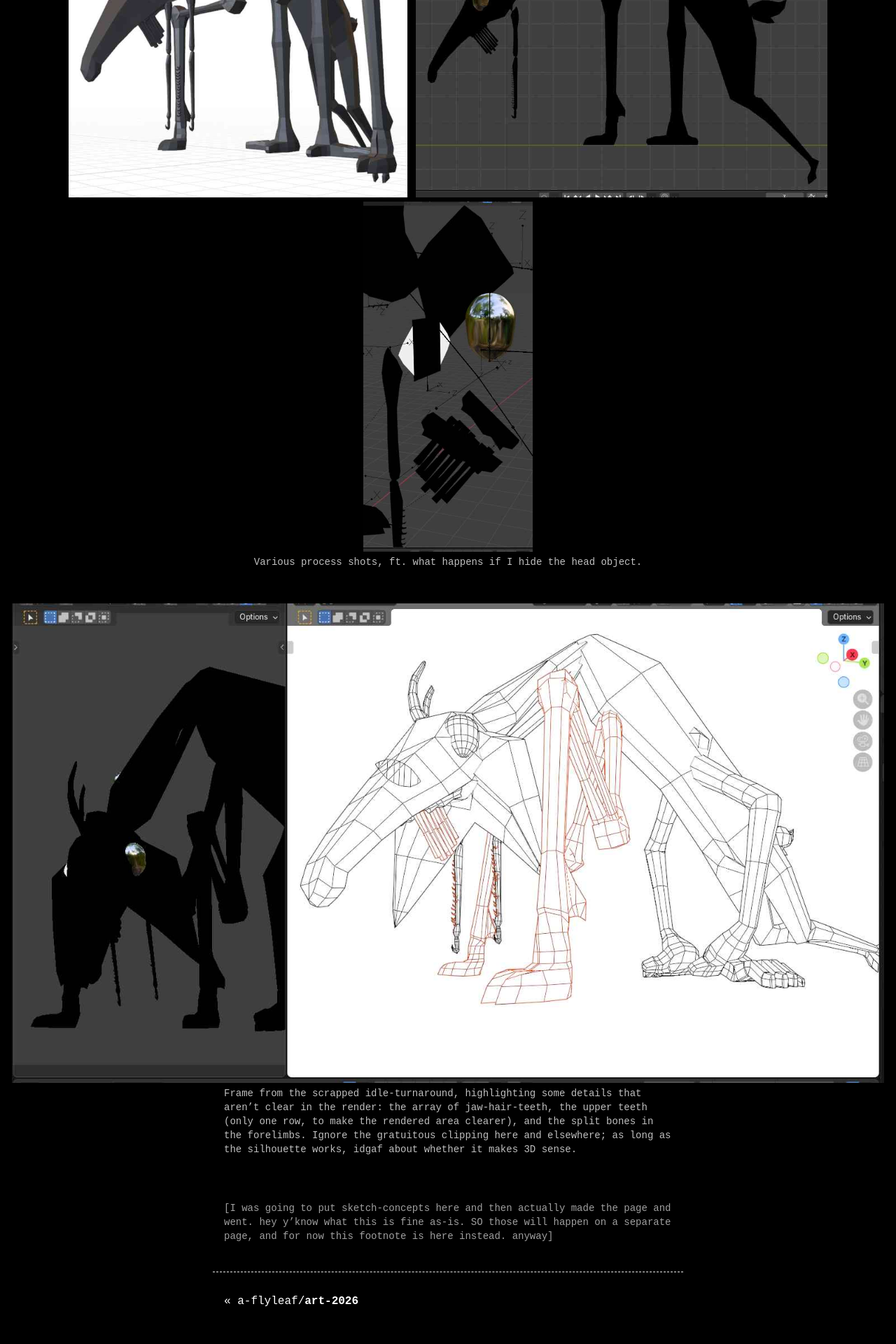
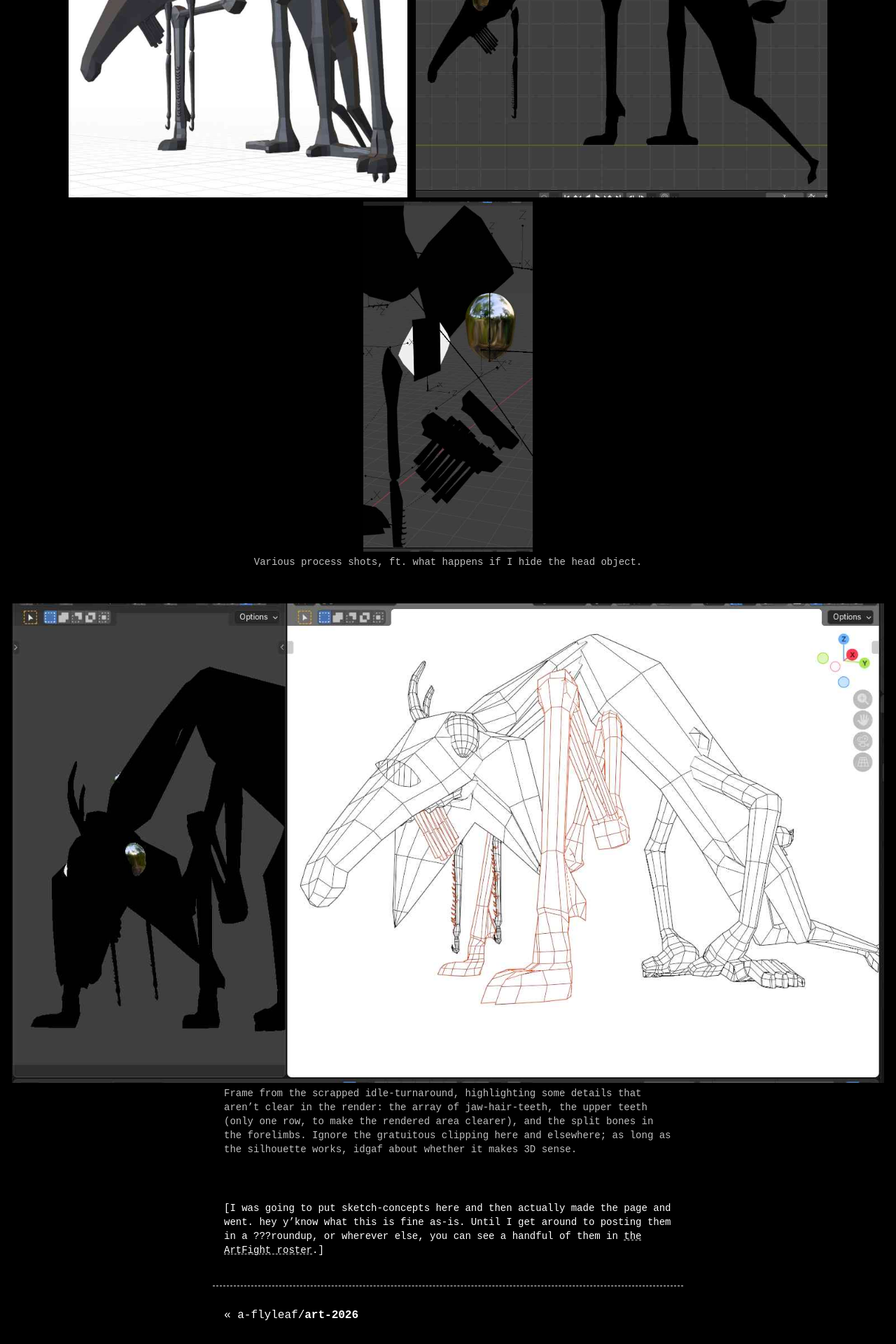
Before and after one commit to a-flyleaf/art-2026, a Jekyll site: the page built from _art/06-11_brame.html, in a window 1280 px wide. Shown: the part 1766-3686 px from the top of the page at 70% size. Built offline with Jekyll 4.4.1, drawn with Linux system fonts in a browser that asks for light colours; some web fonts are replaced.

Commit message:
/brame: link artfight refs for now

```diff
--- a/_art/06-11_brame.html
+++ b/_art/06-11_brame.html
@@ -45,7 +45,7 @@ css: "
 
 	footer{padding:2em 0;} footer a{text-decoration:none;} footer span{color:#fff;}
 
-	#footnote{color:#9f9f9f; padding:1em; line-height:1.25;}
+	#footnote{/*color:#9f9f9f;*/ padding:1em; line-height:1.25;}
 	hr{margin-top:1.5em !important; border:1px dashed #808080;}
 "
 
@@ -102,7 +102,7 @@ desc2c: |-
 		<figcaption class="wrap"><small>Frame from the scrapped idle-turnaround, highlighting some details that aren’t clear in the render: the array of jaw-hair-teeth, the upper teeth (only one row, to make the rendered area clearer), and the split bones in the forelimbs. Ignore the gratuitous clipping here and elsewhere; as long as the silhouette works, idgaf about whether it makes 3D sense.</small></figcaption>
 	</figure>
 
-	<div id="footnote" class="wrap"><small>[I was going to put sketch-concepts here and then actually made the page and went. hey y’know what this is fine as-is. <em class="sc noi">so</em> those will happen on a separate page, and for now this footnote is here instead. anyway]</small></div>
+	<div id="footnote" class="wrap"><small>[I was going to put sketch-concepts here and then actually made the page and went. hey y’know what this is fine as-is. Until I get around to posting them in a ???roundup, or wherever else, you can see a handful of them in <a href="https://a-flyleaf.github.io/artfight/roster#brame">the ArtFight roster</a>.]</small></div>
 
 	<!--
 	<hr>
```
